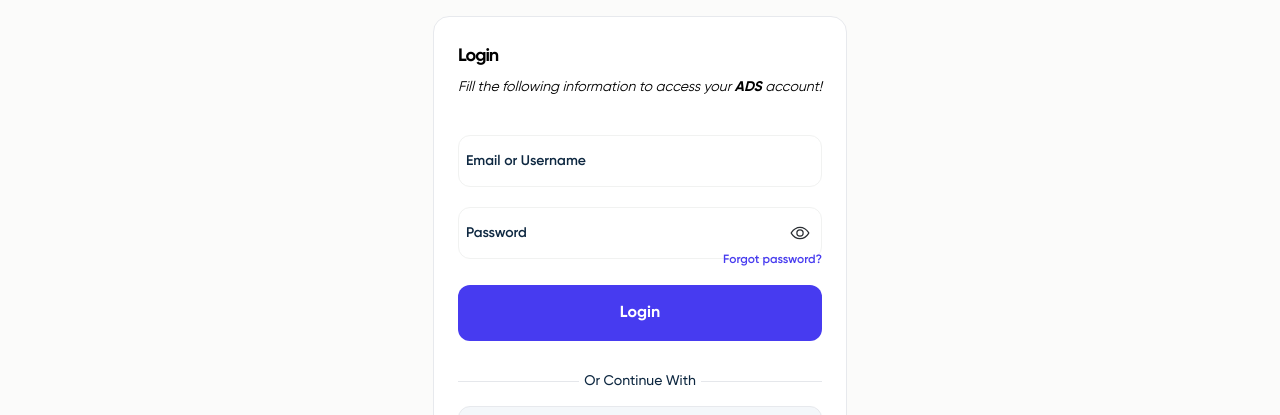
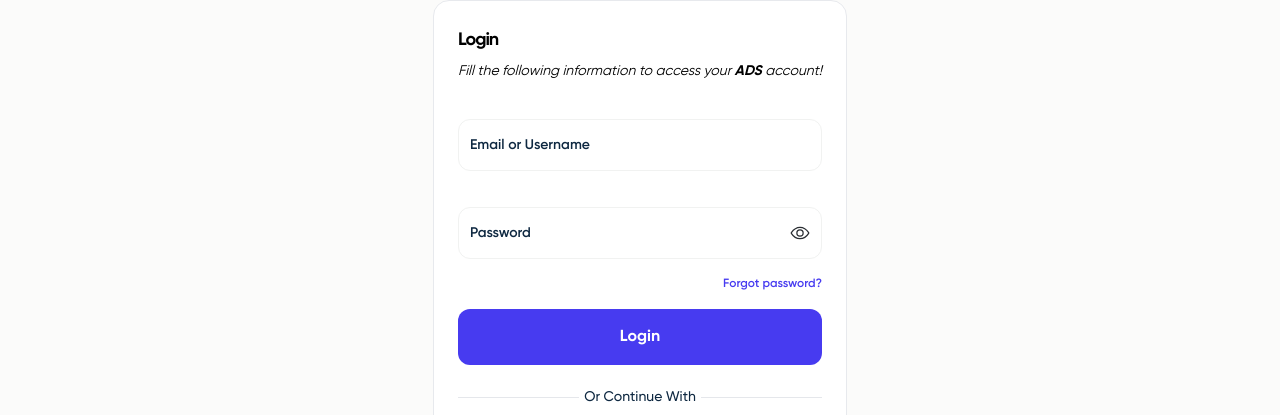
Before and after one commit to saadyasser/ads-web, a Next.js app: page /login in a window 1280 px wide. Shown: the part 185-600 px from the top of the page. Built offline with nearby package versions, Linux system fonts and the light colour scheme; no server answers.

Commit message:
inputs and form edits , and fix forget password flow

```diff
--- a/src/app/(User)/(auth)/login/page.tsx
+++ b/src/app/(User)/(auth)/login/page.tsx
@@ -112,9 +112,9 @@ const Login = () => {
           <p className="text-sm font-medium">{backendError}</p>
         </div>
       )}
-      <div className="pt-1 space-y-2 xl:space-y-4">
+      <div className="pt-1 space-y-2 xl:space-y-2">
         <form
-          className="space-y-2 xl:space-y-4"
+          className="flex flex-col space-y-4"
           onSubmit={handleSubmit(onSubmit)}
         >
           <Input
@@ -128,7 +128,6 @@ const Login = () => {
             autoComplete="email"
           />
 
-          <div className="relative">
           <Input
             label="Password"
             type="password"
@@ -139,14 +138,13 @@ const Login = () => {
             errorMessage={errors.password?.message}
             autoComplete="password"
           />
-            <div className="flex items-center justify-end gap-2 -mt-2">
+          <div className="flex items-center justify-end gap-2 mt-2">
             <Link
               href="/forget-password"
               className="text-primary z-20 font-semibold text-[12px] hover:text-primary-hover active:text-primary-active "
             >
               Forgot password?
             </Link>
-            </div>
           </div>
 
           <Button type="submit" className="w-full mb-2" disabled={isSubmitting}>
--- a/src/app/(User)/(auth)/sign-up/page.tsx
+++ b/src/app/(User)/(auth)/sign-up/page.tsx
@@ -138,7 +138,10 @@ const SignUp = () => {
         </div>
       )}
       <div className="pt-1 space-y-3">
-        <form className="space-y-1" onSubmit={handleSubmit(onSubmit)}>
+        <form
+          className="flex flex-col space-y-4"
+          onSubmit={handleSubmit(onSubmit)}
+        >
           <Input
             label="Email"
             type="email"
--- a/src/components/Input/index.tsx
+++ b/src/components/Input/index.tsx
@@ -40,15 +40,15 @@ export const Input = React.forwardRef<HTMLInputElement, InputProps>(
     const inputClassName = cn(
       "block w-full rounded-xl border-[1px] bg-transparent border-primary-light-active px-4 py-3 text-accent-dark placeholder:text-accent-dark hover:border-accent-gray focus:border-accent-dark outline-none md:py-4 2xl:py-[18px] leading-[18px] pr-10 transition-all focus:outline-none focus:ring-0",
       className,
-      floatLabel && `appearance-none peer`,
+      floatLabel && `appearance-none peer mt-5`,
       { "border-success": success, "border-danger": error }
     );
     const labelClassName = cn(
       "text-accent-dark leading-none text-sm font-semibold duration-300",
       floatLabel
-        ? `absolute transform -translate-y-10 top-4
+        ? `absolute transform -translate-y-10 top-3 lg:top-4
       -z-10 origin-[0] peer-focus:start-0 peer-placeholder-shown:scale-100 peer-placeholder-shown:translate-y-0
-       peer-focus:-translate-y-10 rtl:peer-focus:translate-x-1/4 rtl:peer-focus:left-auto left-2 peer-focus:left-2
+       peer-focus:-translate-y-10 rtl:peer-focus:translate-x-1/4 rtl:peer-focus:left-auto left-3 peer-focus:left-3
       `
         : "block mb-2 lg:mb-1 2xl:mb-2 "
     );
@@ -57,11 +57,12 @@ export const Input = React.forwardRef<HTMLInputElement, InputProps>(
     return (
       <div
         className={cn(
-          "relative w-full 2xl:pb-4 transition  ",
-          floatLabel && "z-0 mt-5",
+          "w-full transition",
+          floatLabel && "z-0 ",
           containerClassname
         )}
       >
+        <div className={cn("relative w-full", containerClassname)}>
           <input
             id={inputId}
             type={showPassword ? "text" : type}
@@ -90,9 +91,10 @@ export const Input = React.forwardRef<HTMLInputElement, InputProps>(
               )}
             </button>
           )}
+        </div>
         {errorMessage && (
-          <p className="left-0 pl-2 mt-1 text-xs font-medium -bottom-2 text-danger">
-            {errorMessage}
+          <p className="h-4 pl-2 mt-1 text-xs font-medium text-danger">
+            {errorMessage && errorMessage}
           </p>
         )}
       </div>
--- a/src/features/UserManagement/components/CreateNewPasswordForm/index.tsx
+++ b/src/features/UserManagement/components/CreateNewPasswordForm/index.tsx
@@ -68,7 +68,7 @@ const CreateNewPasswordForm = ({
   };
 
   return (
-    <form onSubmit={handleSubmit(onSubmit)}>
+    <>
       {backendError && (
         <div className="flex items-center gap-2 p-2 mb-6 text-center rounded-lg text-danger-dark bg-danger-light">
           <div className="p-2 rounded-lg bg-danger-light-hover">
@@ -77,9 +77,14 @@ const CreateNewPasswordForm = ({
           <p className="text-sm font-medium">{backendError}</p>
         </div>
       )}
+      <form
+        className="flex flex-col space-y-4"
+        onSubmit={handleSubmit(onSubmit)}
+      >
         <Input
           label="Password"
           type="password"
+          floatLabel
           placeholder="Enter your password"
           {...register("password", {
             required: "Password is required",
@@ -95,6 +100,7 @@ const CreateNewPasswordForm = ({
         <Input
           label="Confirm Password"
           type="password"
+          floatLabel
           placeholder="Confirm your password"
           {...register("confirmPassword", {
             required: "Confirm password is required",
@@ -120,6 +126,7 @@ const CreateNewPasswordForm = ({
             : "Change Your Password"}
         </Button>
       </form>
+    </>
   );
 };
 
--- a/src/features/UserManagement/components/ForgetPasswordForm/index.tsx
+++ b/src/features/UserManagement/components/ForgetPasswordForm/index.tsx
@@ -60,9 +60,10 @@ const ForgetPasswordForm = ({ onSuccess = () => {} }) => {
   };
 
   return (
-    <form onSubmit={handleSubmit(onSubmit)}>
+    <form className="flex flex-col space-y-4" onSubmit={handleSubmit(onSubmit)}>
       <Input
         label="Email"
+        floatLabel
         type="email"
         placeholder="Enter your email address"
         {...register("email", {
--- a/src/features/UserManagement/components/VerificationFormSent/index.tsx
+++ b/src/features/UserManagement/components/VerificationFormSent/index.tsx
@@ -52,8 +52,9 @@ const VerificationCodeSent = ({
 }) => {
   const { data } = useSession();
   const mutation = useMutation<ApiResponse, any, Inputs>(
-    (formData: Inputs) =>
-      axios.post(
+    (formData: Inputs) => {
+      return resendStatus === "VERIFICATION"
+        ? axios.post(
             "https://api.azaiza.com/api/user/profile/verify",
             { code: formData.code },
             {
@@ -62,11 +63,16 @@ const VerificationCodeSent = ({
                 Authorization: `Bearer ${data?.accessToken}`,
               },
             }
-      ),
+          )
+        : axios.post("https://api.azaiza.com/api/user/password/verify-code", {
+            code: formData.code,
+            _id: Cookies.get("_id"),
+          });
+    },
     {
       onSuccess: (response) => {
         console.log("success response", response);
-        Cookies.set("recoverToken", response.data.recoverToken); // Save the user's _id in a cookie
+        Cookies.set("recoverToken", response.data.data.recoverToken); // Save the user's _id in a cookie
         handleSuccess && handleSuccess();
       },
       onError: (error: any) => {
--- a/src/features/landingPage/components/TopSelections/index.tsx
+++ b/src/features/landingPage/components/TopSelections/index.tsx
@@ -55,10 +55,10 @@ export const TopSelections = ({
             className="shrink-0 grow basis-4/5 md:basis-[45%]  xl:md:basis-[22%] md:rounded-2xl transition-colors duration-150 rounded-2xl"
             href={product.name.toLowerCase().replaceAll(" ", "-")}
           >
-            <Card className="block">
+            <Card className="block rounded-2xl">
               <div className="relative group">
                 {/* Overlay Div */}
-                <div className=" flex flex-col gap-3 absolute px-2 pb-2 pt-10 inset-0 bg-[rgba(0,0,0,0.3)] opacity-0 group-hover:opacity-100 transition-opacity duration-150 ease-in rounded-xl md:rounded-xl z-10">
+                <div className=" flex flex-col gap-3 absolute px-2 pb-2 pt-10 inset-0 bg-[rgba(0,0,0,0.3)] opacity-0 group-hover:opacity-100 transition-opacity duration-150 ease-in rounded-xl z-10">
                   <div className="flex items-center justify-center gap-2 basis-4/5">
                     <span className="p-2 bg-white rounded-full">
                       <FavouriteIcon color="#0e2841" />
@@ -81,7 +81,7 @@ export const TopSelections = ({
                   width={336}
                   height={248}
                   src={"/images/products/product-1-xl.png"}
-                  className="w-full h-auto rounded-lg md:rounded-xl"
+                  className="w-full h-auto rounded-xl md:rounded-xl"
                   alt="Product Image"
                 />
                 {product.price !== 0 ? (
```
Lines whose indentation alone changed are shown as unchanged.
